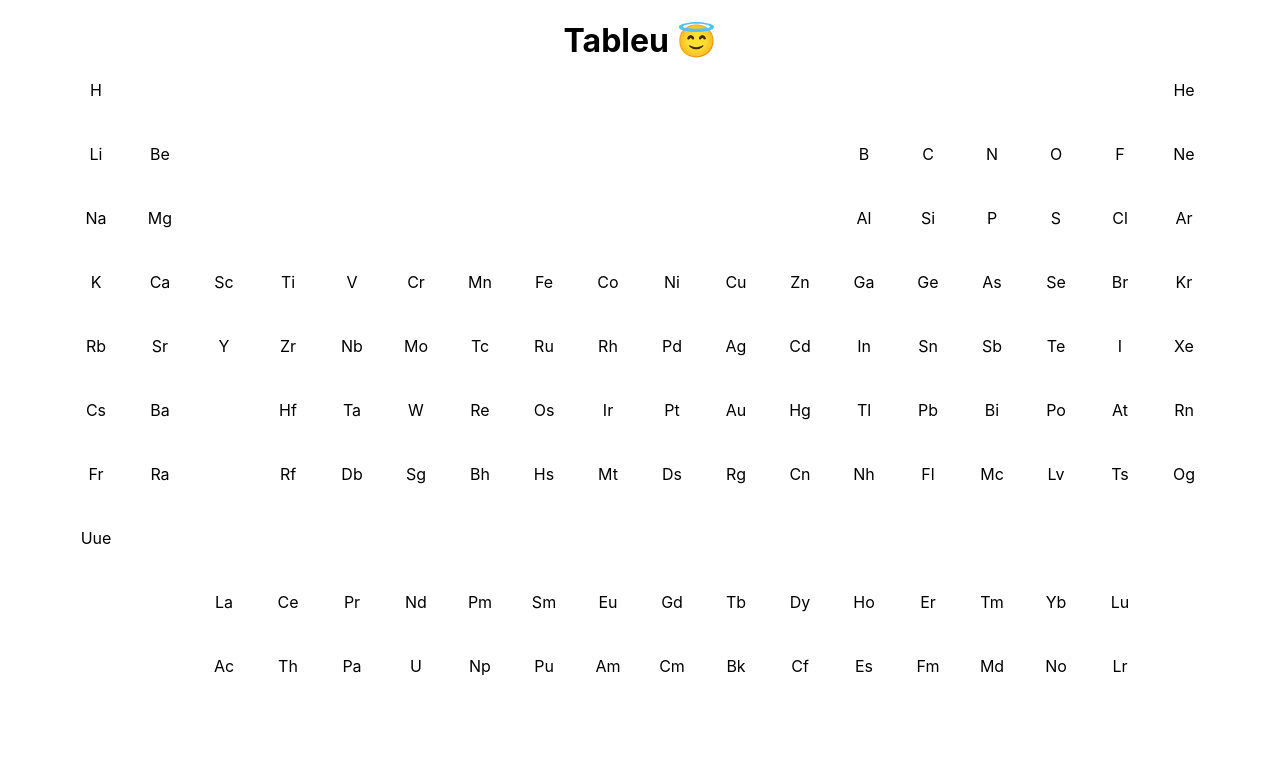
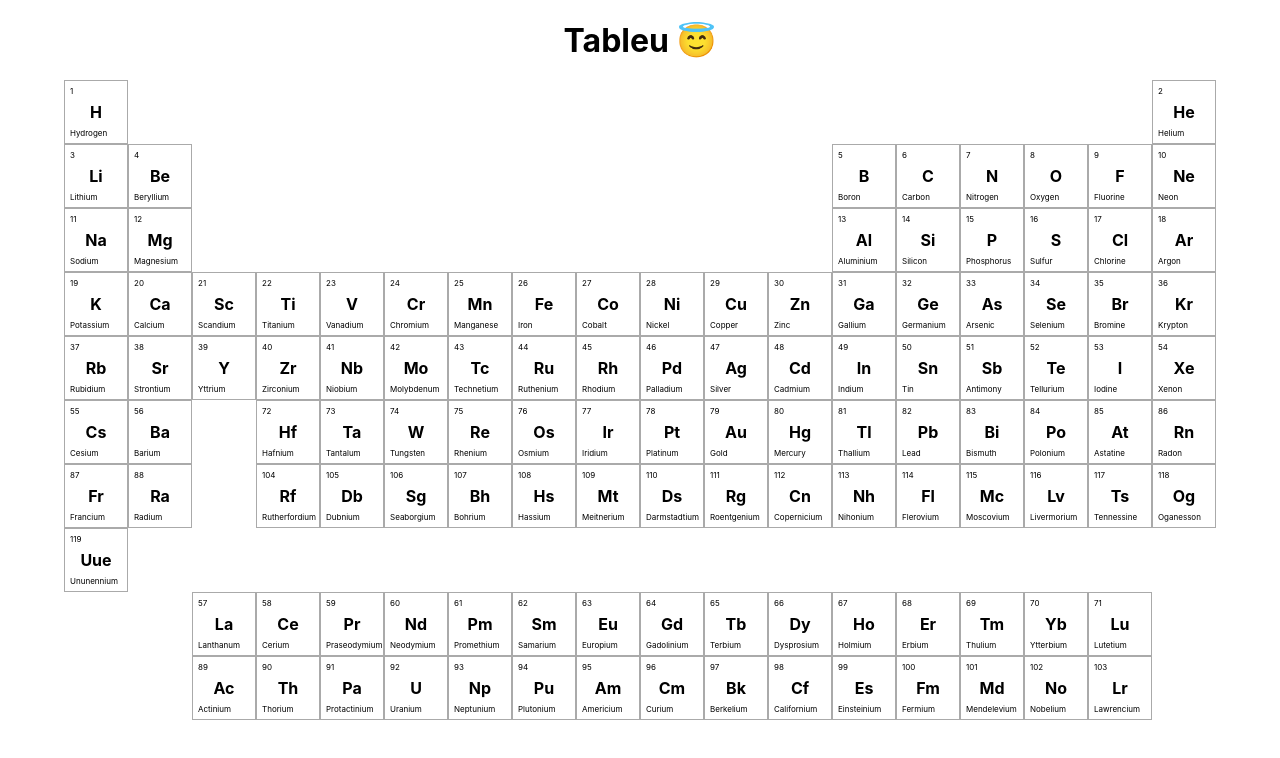
Before and after one commit to jbuyu/periodic-table, a React (Create React App) app: page / in a window 1280 px wide. Shown: the top 758 px of the page. Built offline with nearby package versions, Linux system fonts and the light colour scheme.

Commit message:
styling for symbol names

```diff
--- a/src/PeriodicTable.css
+++ b/src/PeriodicTable.css
@@ -7,3 +7,28 @@
   left: 50%;
   transform: translate(-50%, -50%);
 }
+.element {
+  background: white;
+  border: 1px solid #aaa;
+  display: flex;
+  position: relative;
+  align-items: center;
+  justify-content: center;
+}
+.element:hover {
+  transform: scale(1.25, 1.25);
+  z-index: 1;
+}
+.element .number {
+  font-size: 8px;
+  position: absolute;
+  top: 5px;
+  left: 5px;
+}
+
+.element .name {
+  font-size: 8px;
+  position: absolute;
+  bottom: 5px;
+  left: 5px;
+}
--- a/src/PeriodicTable.js
+++ b/src/PeriodicTable.js
@@ -4,16 +4,19 @@ import "./PeriodicTable.css";
 const PeriodicTable = () => {
   return (
     <div className="periodic-table">
-      {data.elements.map(({ xpos, ypos, name, symbol }) => {
+      {data.elements.map(({ number, xpos, ypos, name, symbol }) => {
         return (
           <div
+            className="element"
             style={{
               gridColumn: xpos,
               gridRow: ypos,
             }}
             key={name}
           >
-            {symbol}
+            <strong>{symbol}</strong>
+            <small className="number">{number}</small>
+            <small className="name">{name}</small>
           </div>
         );
       })}
```
